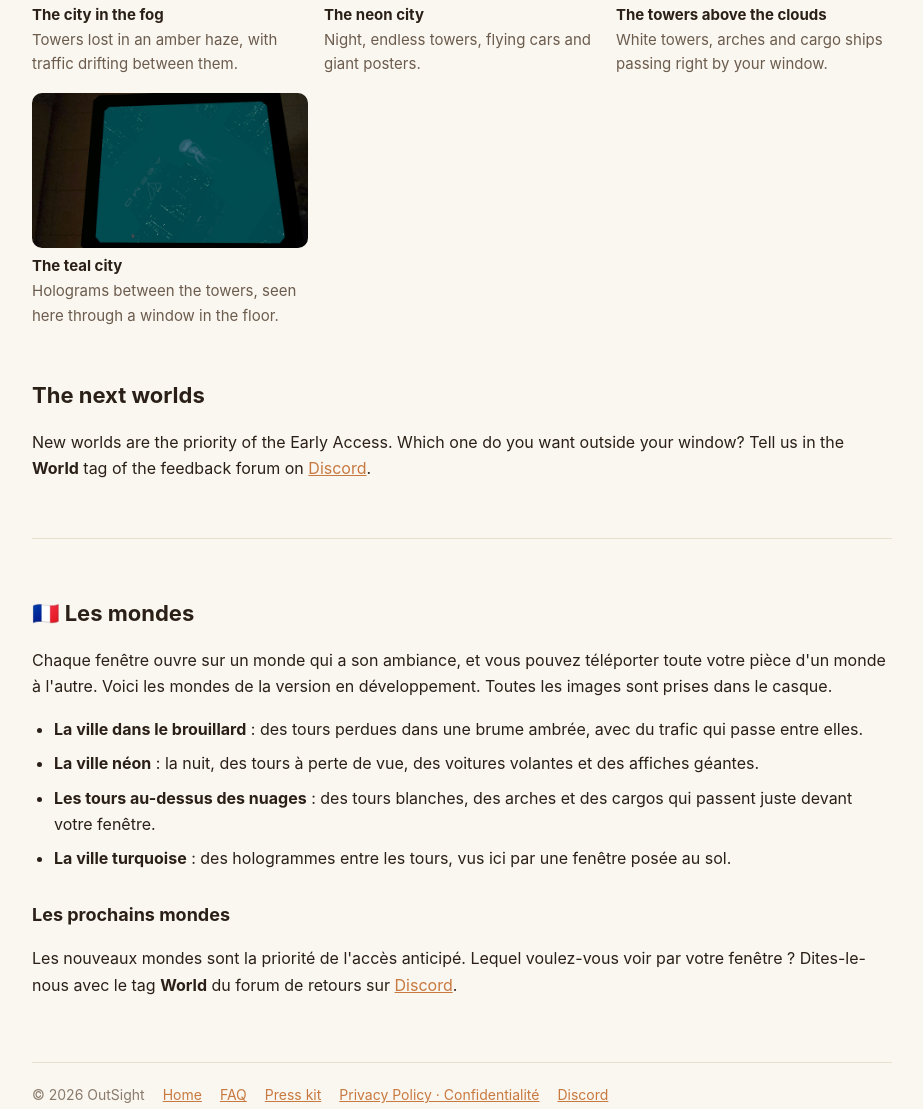
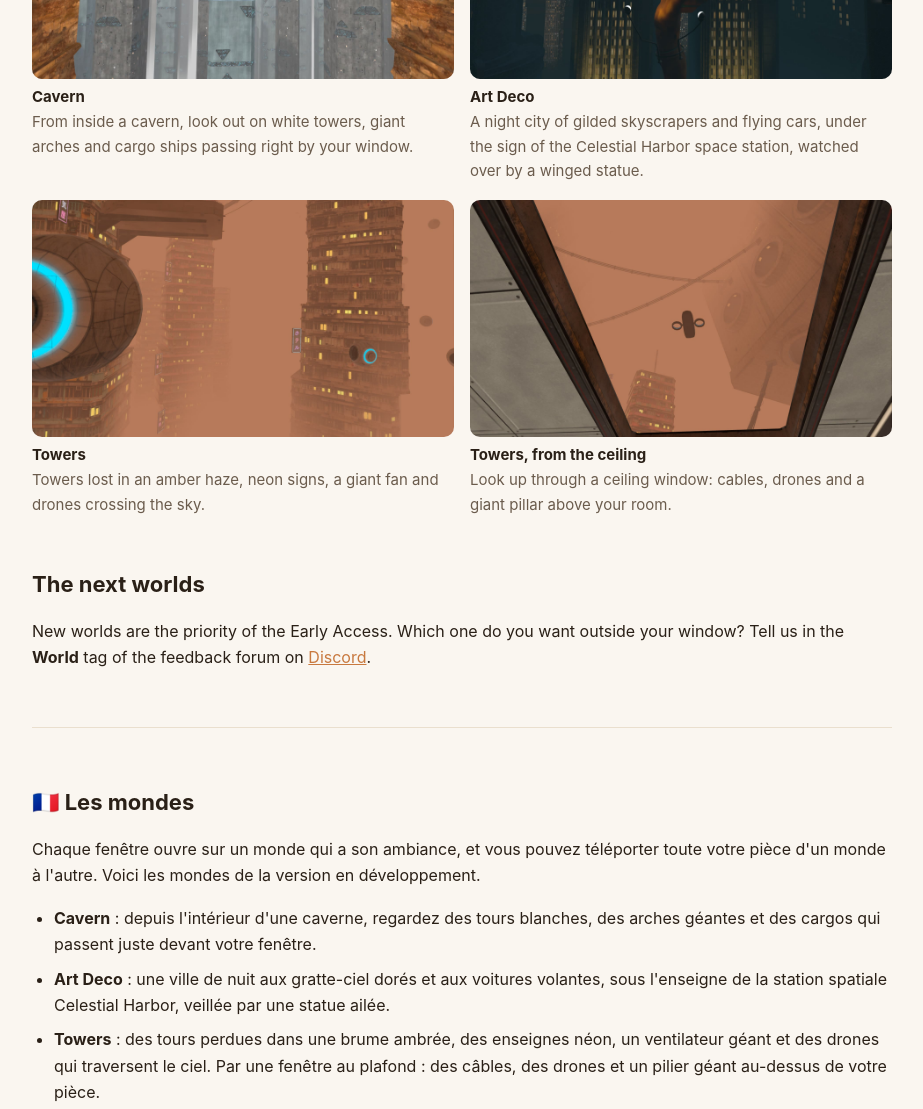
Before and after one commit to OutSight-Game/outsight-game.github.io, a plain HTML site: page worlds/index.html in a window 1280 px wide. Shown: the part 431-1540 px from the top of the page, without its empty margins (178-1101 px from the left). Drawn offline with Linux system fonts and the light colour scheme.

Commit message:
Worlds page: name the worlds (Cavern, Art Deco, Towers) with new captures, 2-column grid; teal city removed for now
Co-Authored-By: Claude Opus 5.5 <noreply@anthropic.com>

```diff
--- a/style.css
+++ b/style.css
@@ -26,6 +26,8 @@ li { margin-bottom: 8px; }
 .video video { display: block; width: 100%; height: auto; border-radius: 12px; background: #1b1510; }
 .video p { margin: 6px 0 0; font-size: 14px; color: var(--soft); }
 .grid { display: grid; grid-template-columns: repeat(auto-fit, minmax(260px, 1fr)); gap: 16px; margin-top: 20px; }
+.grid.two { grid-template-columns: repeat(2, minmax(0, 1fr)); }
+@media (max-width: 640px) { .grid.two { grid-template-columns: 1fr; } }
 .grid figure { margin: 0; }
 .grid img { width: 100%; height: auto; border-radius: 10px; display: block; }
 .grid figcaption { font-size: 15px; color: var(--soft); margin-top: 6px; }
--- a/worlds/index.html
+++ b/worlds/index.html
@@ -4,11 +4,11 @@
 <meta charset="UTF-8">
 <meta name="viewport" content="width=device-width, initial-scale=1.0">
 <title>Worlds — OutSight</title>
-<meta name="description" content="The worlds behind the windows of OutSight, a mixed reality game for Meta Quest 3 and 3S.">
+<meta name="description" content="The worlds behind the windows of OutSight, a mixed reality game for Meta Quest 3 and 3S: Cavern, Art Deco and Towers.">
 <link rel="icon" type="image/png" href="/favicon.png">
 <meta property="og:title" content="OutSight — Worlds">
-<meta property="og:description" content="The worlds behind your windows, and the next ones.">
-<meta property="og:image" content="https://outsight-game.github.io/img/w_neon.jpg">
+<meta property="og:description" content="Cavern, Art Deco, Towers: the worlds behind your windows, and the next ones.">
+<meta property="og:image" content="https://outsight-game.github.io/img/world_artdeco.jpg">
 <meta property="og:url" content="https://outsight-game.github.io/worlds/">
 <meta name="twitter:card" content="summary_large_image">
 <link rel="stylesheet" href="/style.css">
@@ -27,13 +27,13 @@
 <h1>Worlds</h1>
 <p class="tag">What's behind your windows.</p>
 
-<p>Each window opens onto a world with its own mood, and you can teleport your whole room from one world to the next. These are the worlds in the current development build. All pictures are taken in the headset.</p>
+<p>Each window opens onto a world with its own mood, and you can teleport your whole room from one world to the next. These are the worlds in the current development build.</p>
 
-<div class="grid">
-  <figure><img src="/img/w_fog.jpg" width="1280" height="720" loading="lazy" alt="Two windows of a real room opening onto tall towers in an amber fog"><figcaption><strong>The city in the fog</strong>Towers lost in an amber haze, with traffic drifting between them.</figcaption></figure>
-  <figure><img src="/img/w_neon.jpg" width="1280" height="720" loading="lazy" alt="A window opening onto a night city of lit towers and flying cars"><figcaption><strong>The neon city</strong>Night, endless towers, flying cars and giant posters.</figcaption></figure>
-  <figure><img src="/img/shot1.jpg" width="1280" height="720" loading="lazy" alt="Two windows opening onto white towers and a cargo ship in the clouds"><figcaption><strong>The towers above the clouds</strong>White towers, arches and cargo ships passing right by your window.</figcaption></figure>
-  <figure><img src="/img/w_jelly.jpg" width="1280" height="720" loading="lazy" alt="A window on the floor looking down on a teal city with a jellyfish"><figcaption><strong>The teal city</strong>Holograms between the towers, seen here through a window in the floor.</figcaption></figure>
+<div class="grid two">
+  <figure><img src="/img/world_cavern.jpg" width="1920" height="1080" loading="lazy" alt="Through a rocky opening, white towers, giant arches and cargo ships in the mist"><figcaption><strong>Cavern</strong>From inside a cavern, look out on white towers, giant arches and cargo ships passing right by your window.</figcaption></figure>
+  <figure><img src="/img/world_artdeco.jpg" width="1920" height="1080" loading="lazy" alt="Night city of gilded art deco skyscrapers, flying cars, the Celestial Harbor sign and a winged statue"><figcaption><strong>Art Deco</strong>A night city of gilded skyscrapers and flying cars, under the sign of the Celestial Harbor space station, watched over by a winged statue.</figcaption></figure>
+  <figure><img src="/img/world_towers.jpg" width="1920" height="1080" loading="lazy" alt="Tall towers in an amber haze with neon signs and a giant fan"><figcaption><strong>Towers</strong>Towers lost in an amber haze, neon signs, a giant fan and drones crossing the sky.</figcaption></figure>
+  <figure><img src="/img/world_towers_ceiling.jpg" width="1920" height="1080" loading="lazy" alt="A ceiling window looking up at cables, a drone and a huge pillar in the haze"><figcaption><strong>Towers, from the ceiling</strong>Look up through a ceiling window: cables, drones and a giant pillar above your room.</figcaption></figure>
 </div>
 
 <h2>The next worlds</h2>
@@ -41,12 +41,11 @@
 
 <section class="fr" lang="fr" id="fr">
 <h2>🇫🇷 Les mondes</h2>
-<p>Chaque fenêtre ouvre sur un monde qui a son ambiance, et vous pouvez téléporter toute votre pièce d'un monde à l'autre. Voici les mondes de la version en développement. Toutes les images sont prises dans le casque.</p>
+<p>Chaque fenêtre ouvre sur un monde qui a son ambiance, et vous pouvez téléporter toute votre pièce d'un monde à l'autre. Voici les mondes de la version en développement.</p>
 <ul>
-  <li><strong>La ville dans le brouillard</strong> : des tours perdues dans une brume ambrée, avec du trafic qui passe entre elles.</li>
-  <li><strong>La ville néon</strong> : la nuit, des tours à perte de vue, des voitures volantes et des affiches géantes.</li>
-  <li><strong>Les tours au-dessus des nuages</strong> : des tours blanches, des arches et des cargos qui passent juste devant votre fenêtre.</li>
-  <li><strong>La ville turquoise</strong> : des hologrammes entre les tours, vus ici par une fenêtre posée au sol.</li>
+  <li><strong>Cavern</strong> : depuis l'intérieur d'une caverne, regardez des tours blanches, des arches géantes et des cargos qui passent juste devant votre fenêtre.</li>
+  <li><strong>Art Deco</strong> : une ville de nuit aux gratte-ciel dorés et aux voitures volantes, sous l'enseigne de la station spatiale Celestial Harbor, veillée par une statue ailée.</li>
+  <li><strong>Towers</strong> : des tours perdues dans une brume ambrée, des enseignes néon, un ventilateur géant et des drones qui traversent le ciel. Par une fenêtre au plafond : des câbles, des drones et un pilier géant au-dessus de votre pièce.</li>
 </ul>
 <h3>Les prochains mondes</h3>
 <p>Les nouveaux mondes sont la priorité de l'accès anticipé. Lequel voulez-vous voir par votre fenêtre ? Dites-le-nous avec le tag <strong>World</strong> du forum de retours sur <a href="https://discord.gg/G8QJaYCkbs">Discord</a>.</p>
```
Also changed, not shown: img/world_artdeco.jpg (added), img/world_cavern.jpg (added), img/world_towers.jpg (added), img/world_towers_ceiling.jpg (added).
